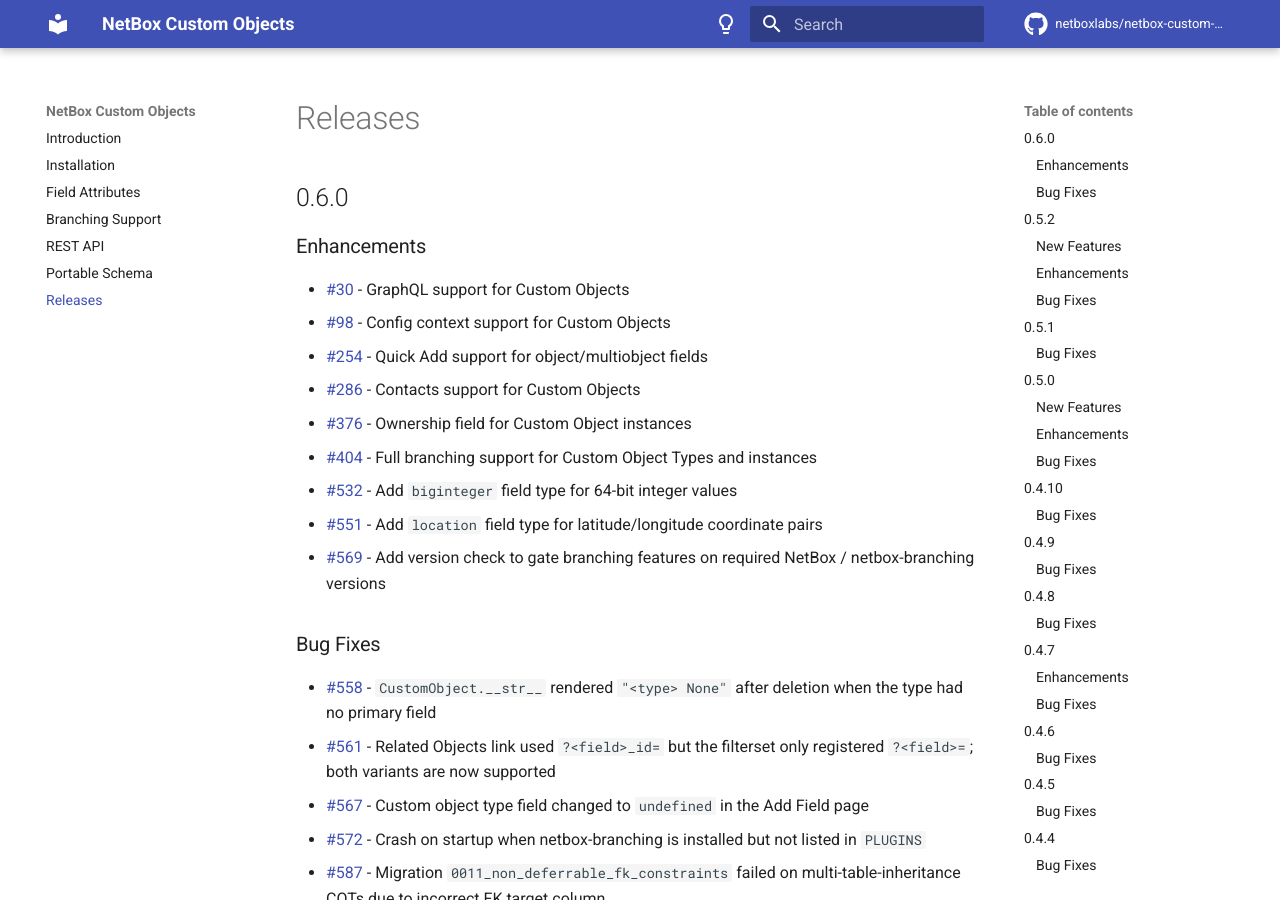
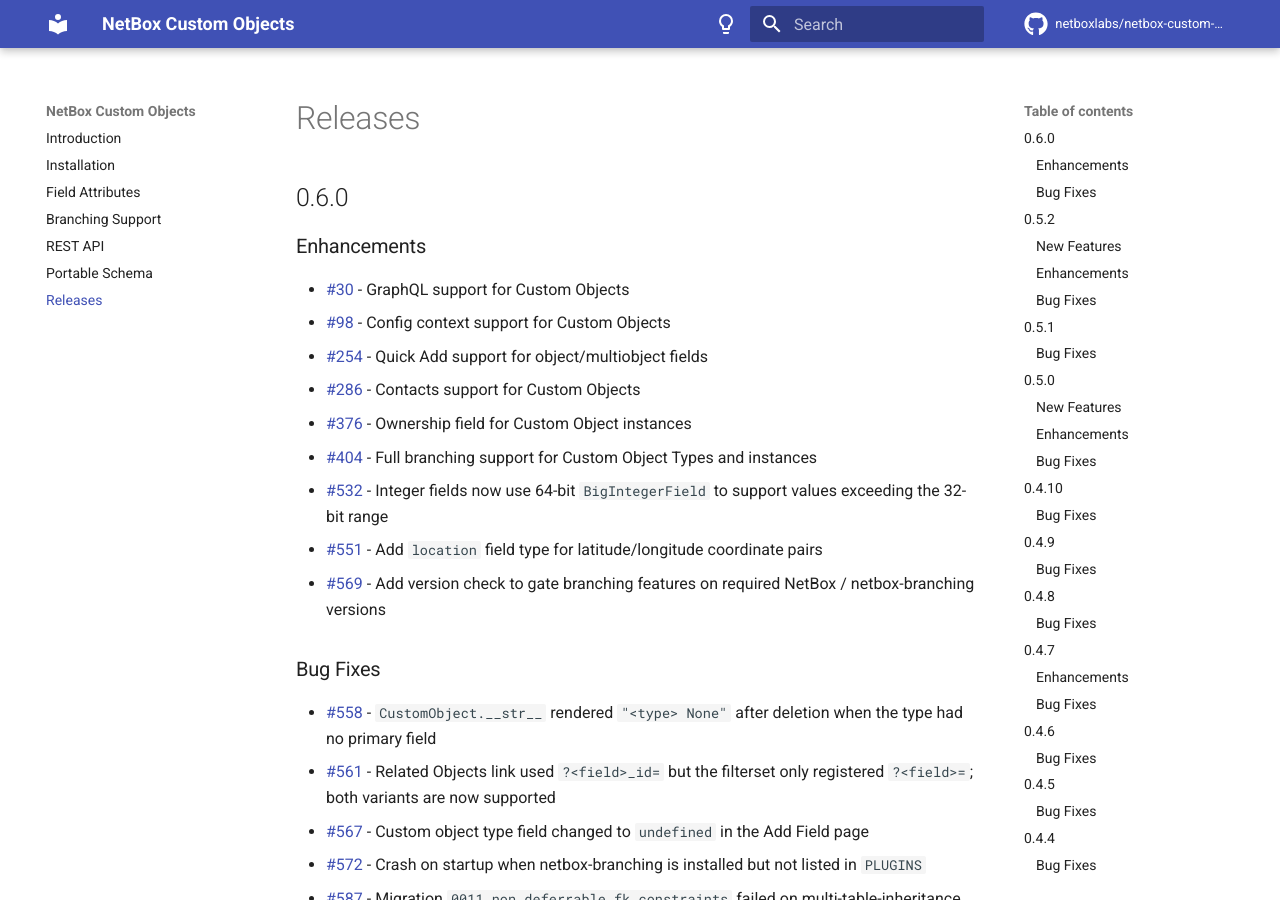
Before and after one commit to netboxlabs/netbox-custom-objects, an MkDocs documentation site: the page built from docs/releases.md, in a window 1280 px wide and 900 px high. Built offline with MkDocs 1.6.1 and Material for MkDocs 9.7.7, drawn with Linux system fonts in a browser that asks for light colours; comment, search, counter and statistics services are not loaded.

```diff
--- a/docs/releases.md
+++ b/docs/releases.md
@@ -10,7 +10,7 @@
 - [#286](https://github.com/netboxlabs/netbox-custom-objects/issues/286) - Contacts support for Custom Objects
 - [#376](https://github.com/netboxlabs/netbox-custom-objects/issues/376) - Ownership field for Custom Object instances
 - [#404](https://github.com/netboxlabs/netbox-custom-objects/issues/404) - Full branching support for Custom Object Types and instances
-- [#532](https://github.com/netboxlabs/netbox-custom-objects/issues/532) - Add `biginteger` field type for 64-bit integer values
+- [#532](https://github.com/netboxlabs/netbox-custom-objects/issues/532) - Integer fields now use 64-bit `BigIntegerField` to support values exceeding the 32-bit range
 - [#551](https://github.com/netboxlabs/netbox-custom-objects/issues/551) - Add `location` field type for latitude/longitude coordinate pairs
 - [#569](https://github.com/netboxlabs/netbox-custom-objects/issues/569) - Add version check to gate branching features on required NetBox / netbox-branching versions
 
```
